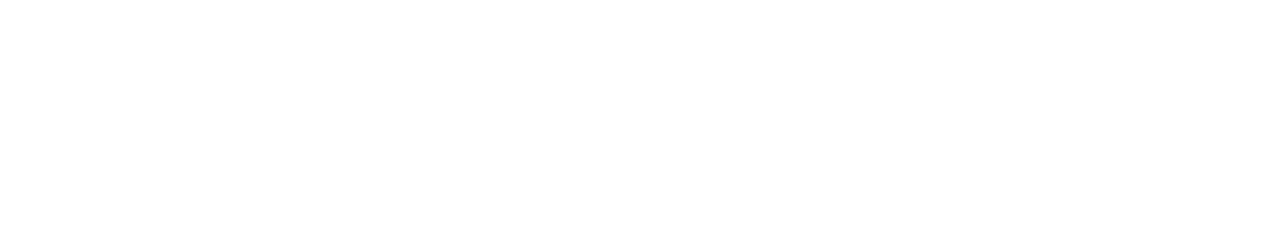
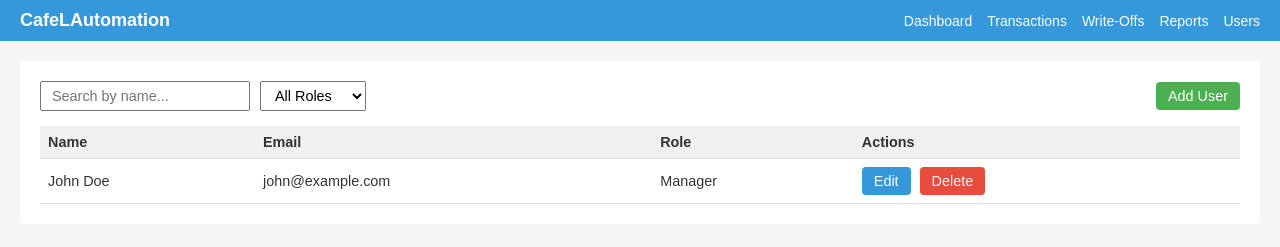
Before and after one commit to kosach/caffe-control, a plain HTML site: page docs/usermanagement.html in a window 1280 px wide. Drawn offline with Linux system fonts and the light colour scheme.

Commit message:
Added usermanagement

```diff
--- a/docs/reports.css
+++ b/docs/reports.css
@@ -6,7 +6,34 @@ body {
   margin: 0;
   padding: 1rem;
 }
+.navbar {
+  background-color: #3498db;
+  color: white;
+  padding: 10px 20px;
+  display: flex;
+  justify-content: space-between;
+  align-items: center;
+}
 
+.navbar h1 {
+  font-size: 18px;
+  margin: 0;
+}
+
+.menu {
+  display: flex;
+  gap: 15px;
+}
+
+.menu a {
+  color: white;
+  text-decoration: none;
+  font-size: 14px;
+}
+
+.menu a:hover {
+  text-decoration: underline;
+}
 /* Filter bar layout */
 .filter-bar {
   display: flex;
--- /dev/null
+++ b/docs/usermanagement.css
@@ -0,0 +1,255 @@
+/* Base styling */
+body {
+  font-family: Arial, sans-serif;
+  background: #f5f5f5;
+  /* light grey page background */
+  color: #333;
+  margin: 0;
+  padding: 20px;
+}
+.navbar {
+  background-color: #3498db;
+  color: white;
+  padding: 10px 20px;
+  display: flex;
+  justify-content: space-between;
+  align-items: center;
+}
+
+.navbar h1 {
+  font-size: 18px;
+  margin: 0;
+}
+
+.menu {
+  display: flex;
+  gap: 15px;
+}
+
+.menu a {
+  color: white;
+  text-decoration: none;
+  font-size: 14px;
+}
+
+.menu a:hover {
+  text-decoration: underline;
+}
+.user-management-container {
+  max-width: 1200px;
+  margin: 0 auto;
+  background: #fff;
+  padding: 20px;
+  border-radius: 5px;
+}
+
+/* Toolbar (search, filter, add button) */
+.toolbar {
+  display: flex;
+  flex-wrap: wrap;
+  justify-content: space-between;
+  align-items: center;
+  margin-bottom: 15px;
+}
+
+.search-filter {
+  display: flex;
+  gap: 10px;
+  flex-wrap: wrap;
+}
+
+.search-filter input[type="text"],
+.search-filter select {
+  padding: 5px 10px;
+  font-size: 0.9rem;
+}
+
+.btn {
+  padding: 6px 12px;
+  font-size: 0.9rem;
+  cursor: pointer;
+  border: none;
+  border-radius: 4px;
+}
+
+.btn-add {
+  background-color: #4CAF50;
+  /* green add button */
+  color: #fff;
+}
+
+.btn-edit {
+  background-color: #3498DB;
+  /* blue edit button */
+  color: #fff;
+  margin-right: 5px;
+}
+
+.btn-delete {
+  background-color: #E74C3C;
+  /* red delete button */
+  color: #fff;
+}
+
+.btn:hover {
+  opacity: 0.8;
+}
+
+/* Users table */
+.users-table {
+  width: 100%;
+  border-collapse: collapse;
+  font-size: 0.9rem;
+}
+
+.users-table th,
+.users-table td {
+  text-align: left;
+  padding: 8px;
+}
+
+.users-table th {
+  background: #f0f0f0;
+}
+
+.users-table tr:nth-child(even) {
+  background: #fafafa;
+}
+
+/* Actions column center alignment */
+.users-table td:last-child {
+  text-align: center;
+}
+
+/* Modal overlay and content */
+.modal {
+  display: none;
+  /* hidden by default */
+  position: fixed;
+  top: 0;
+  left: 0;
+  width: 100%;
+  height: 100%;
+  background: rgba(0, 0, 0, 0.5);
+  /* semi-transparent overlay */
+  align-items: center;
+  justify-content: center;
+}
+
+.modal-content {
+  background: #fff;
+  padding: 20px;
+  width: 100%;
+  max-width: 400px;
+  border-radius: 5px;
+  position: relative;
+}
+
+.modal-close {
+  position: absolute;
+  top: 10px;
+  right: 15px;
+  font-size: 1.2rem;
+  cursor: pointer;
+}
+
+.modal h2 {
+  margin-top: 0;
+}
+
+.form-group {
+  margin-bottom: 10px;
+}
+
+.form-group label {
+  display: block;
+  margin-bottom: 3px;
+}
+
+.form-group input,
+.form-group select {
+  width: 100%;
+  padding: 6px;
+  box-sizing: border-box;
+}
+
+.permissions-section {
+  margin: 15px 0;
+  padding: 10px;
+  background: #f9f9f9;
+  border: 1px solid #ddd;
+}
+
+.permissions-section label {
+  font-size: 0.9rem;
+  margin-bottom: 5px;
+}
+
+.modal-actions {
+  text-align: right;
+  margin-top: 10px;
+}
+
+.btn-save {
+  background-color: #4CAF50;
+  color: #fff;
+  margin-right: 10px;
+}
+
+.btn-cancel {
+  background-color: #ccc;
+}
+
+.btn-cancel:hover {
+  opacity: 0.8;
+}
+
+/* Responsive adjustments */
+@media (max-width: 600px) {
+  .toolbar {
+    flex-direction: column;
+    align-items: stretch;
+  }
+
+  .toolbar .search-filter {
+    width: 100%;
+    margin-bottom: 10px;
+  }
+
+  .users-table,
+  .users-table thead,
+  .users-table tbody,
+  .users-table th,
+  .users-table td,
+  .users-table tr {
+    display: block;
+  }
+
+  .users-table tr {
+    margin-bottom: 15px;
+    background: #fff;
+    border: 1px solid #ddd;
+    padding: 10px;
+  }
+
+  .users-table tr:nth-child(even) {
+    background: #fff;
+    /* disable striping in mobile view */
+  }
+
+  .users-table td {
+    display: flex;
+    justify-content: space-between;
+    padding: 5px 0;
+  }
+
+  .users-table td::before {
+    content: attr(data-label);
+    font-weight: bold;
+  }
+
+  .users-table th {
+    display: none;
+    /* hide header in mobile view (labels shown via ::before on td) */
+  }
+}
--- a/docs/usermanagement.html
+++ b/docs/usermanagement.html
@@ -0,0 +1,331 @@
+<!DOCTYPE html>
+<html lang="en">
+
+<head>
+  <meta charset="UTF-8">
+  <meta name="viewport" content="width=device-width, initial-scale=1.0">
+  <title>User Management - CafeLAutomation</title>
+  <style>
+    body {
+      font-family: Arial, sans-serif;
+      background: #f5f5f5;
+      color: #333;
+      margin: 0;
+      padding: 0;
+    }
+
+    /* Navbar */
+    .navbar {
+      background-color: #3498db;
+      color: white;
+      padding: 10px 20px;
+      display: flex;
+      justify-content: space-between;
+      align-items: center;
+    }
+
+    .navbar h1 {
+      font-size: 18px;
+      margin: 0;
+    }
+
+    .menu {
+      display: flex;
+      gap: 15px;
+    }
+
+    .menu a {
+      color: white;
+      text-decoration: none;
+      font-size: 14px;
+    }
+
+    .menu a:hover {
+      text-decoration: underline;
+    }
+
+    /* Container */
+    .user-management-container {
+      max-width: 1200px;
+      margin: 20px auto;
+      background: #fff;
+      padding: 20px;
+      border-radius: 5px;
+    }
+
+    /* Toolbar */
+    .toolbar {
+      display: flex;
+      justify-content: space-between;
+      align-items: center;
+      flex-wrap: wrap;
+      margin-bottom: 15px;
+    }
+
+    .search-filter {
+      display: flex;
+      gap: 10px;
+      flex-wrap: wrap;
+    }
+
+    .search-filter input,
+    .search-filter select {
+      padding: 5px 10px;
+      font-size: 0.9rem;
+    }
+
+    .btn {
+      padding: 6px 12px;
+      font-size: 0.9rem;
+      cursor: pointer;
+      border: none;
+      border-radius: 4px;
+    }
+
+    .btn-add {
+      background-color: #4CAF50;
+      color: #fff;
+    }
+
+    .btn-edit {
+      background-color: #3498DB;
+      color: #fff;
+      margin-right: 5px;
+    }
+
+    .btn-delete {
+      background-color: #E74C3C;
+      color: #fff;
+    }
+
+    .btn:hover {
+      opacity: 0.8;
+    }
+
+    /* Table */
+    .users-table {
+      width: 100%;
+      border-collapse: collapse;
+      font-size: 0.9rem;
+    }
+
+    .users-table th,
+    .users-table td {
+      text-align: left;
+      padding: 8px;
+      border-bottom: 1px solid #ddd;
+    }
+
+    .users-table th {
+      background: #f0f0f0;
+    }
+
+    /* Modal */
+    .modal {
+      display: none;
+      position: fixed;
+      top: 0;
+      left: 0;
+      width: 100%;
+      height: 100%;
+      background: rgba(0, 0, 0, 0.5);
+      align-items: center;
+      justify-content: center;
+    }
+
+    .modal-content {
+      background: #fff;
+      padding: 20px;
+      width: 100%;
+      max-width: 400px;
+      border-radius: 5px;
+      position: relative;
+    }
+
+    .modal-close {
+      position: absolute;
+      top: 10px;
+      right: 15px;
+      font-size: 1.2rem;
+      cursor: pointer;
+    }
+
+    .form-group {
+      margin-bottom: 10px;
+    }
+
+    .form-group input,
+    .form-group select {
+      width: 100%;
+      padding: 6px;
+      box-sizing: border-box;
+    }
+
+    .permissions-section {
+      margin: 15px 0;
+      padding: 10px;
+      background: #f9f9f9;
+      border: 1px solid #ddd;
+    }
+
+    .modal-actions {
+      text-align: right;
+      margin-top: 10px;
+    }
+
+    .btn-save {
+      background-color: #4CAF50;
+      color: #fff;
+      margin-right: 10px;
+    }
+
+    .btn-cancel {
+      background-color: #ccc;
+    }
+  </style>
+</head>
+
+<body>
+
+  <!-- Navbar -->
+  <div class="navbar">
+    <h1>CafeLAutomation</h1>
+    <div class="menu">
+      <a href="dashboard.html">Dashboard</a>
+      <a href="transactions.html">Transactions</a>
+      <a href="writeoff.html">Write-Offs</a>
+      <a href="reports.html">Reports</a>
+      <a href="usermanagement.html">Users</a>
+    </div>
+  </div>
+
+  <!-- User Management Container -->
+  <div class="user-management-container">
+    <!-- Toolbar -->
+    <div class="toolbar">
+      <div class="search-filter">
+        <input type="text" id="searchInput" placeholder="Search by name...">
+        <select id="roleFilter">
+          <option value="">All Roles</option>
+          <option value="Admin">Admin</option>
+          <option value="Manager">Manager</option>
+          <option value="Employee">Employee</option>
+        </select>
+      </div>
+      <button id="addUserBtn" class="btn btn-add">Add User</button>
+    </div>
+
+    <!-- Users Table -->
+    <table class="users-table" id="usersTbody">
+      <thead>
+        <tr>
+          <th>Name</th>
+          <th>Email</th>
+          <th>Role</th>
+          <th>Actions</th>
+        </tr>
+      </thead>
+      <tbody>
+        <tr>
+          <td>John Doe</td>
+          <td>john@example.com</td>
+          <td>Manager</td>
+          <td>
+            <button class="btn btn-edit">Edit</button>
+            <button class="btn btn-delete">Delete</button>
+          </td>
+        </tr>
+      </tbody>
+    </table>
+
+    <!-- User Modal -->
+    <div id="userModal" class="modal">
+      <div class="modal-content">
+        <span id="closeModal" class="modal-close">&times;</span>
+        <h2 id="modalTitle">Add User</h2>
+        <form id="userForm">
+          <div class="form-group">
+            <label>Name:</label>
+            <input type="text" id="userName" required>
+          </div>
+          <div class="form-group">
+            <label>Email:</label>
+            <input type="email" id="userEmail" required>
+          </div>
+          <div class="form-group">
+            <label>Role:</label>
+            <select id="userRole">
+              <option value="Admin">Admin</option>
+              <option value="Manager">Manager</option>
+              <option value="Employee">Employee</option>
+            </select>
+          </div>
+          <div class="permissions-section">
+            <label><input type="checkbox"> Can manage inventory</label><br>
+            <label><input type="checkbox"> Can manage users</label><br>
+            <label><input type="checkbox"> Can view reports</label><br>
+            <label><input type="checkbox"> Can configure settings</label>
+          </div>
+          <div class="modal-actions">
+            <button type="submit" class="btn btn-save">Save</button>
+            <button type="button" id="cancelBtn" class="btn btn-cancel">Cancel</button>
+          </div>
+        </form>
+      </div>
+    </div>
+
+  </div>
+
+  <script>
+    const addUserBtn = document.getElementById('addUserBtn');
+    const modal = document.getElementById('userModal');
+    const closeModalBtn = document.getElementById('closeModal');
+    const cancelBtn = document.getElementById('cancelBtn');
+    const userForm = document.getElementById('userForm');
+    const usersTbody = document.querySelector('#usersTbody tbody');
+    const searchInput = document.getElementById('searchInput');
+    const roleFilter = document.getElementById('roleFilter');
+
+    // Open modal
+    addUserBtn.onclick = () => {
+      modal.style.display = "flex";
+    }
+
+    closeModalBtn.onclick = cancelBtn.onclick = () => {
+      modal.style.display = "none";
+    }
+
+    // Search filter
+    searchInput.addEventListener('input', () => {
+      const rows = document.querySelectorAll('#usersTbody tbody tr');
+      rows.forEach(row => {
+        const name = row.cells[0].innerText.toLowerCase();
+        row.style.display = name.includes(searchInput.value.toLowerCase()) ? "" : "none";
+      });
+    });
+
+    // Form submit
+    userForm.onsubmit = (e) => {
+      e.preventDefault();
+      const name = document.getElementById('userName').value;
+      const email = document.getElementById('userEmail').value;
+      const role = document.getElementById('userRole').value;
+
+      const newRow = document.createElement('tr');
+      newRow.innerHTML = `
+        <td>${name}</td>
+        <td>${email}</td>
+        <td>${role}</td>
+        <td>
+          <button class="btn btn-edit">Edit</button>
+          <button class="btn btn-delete">Delete</button>
+        </td>`;
+      document.querySelector('#usersTbody tbody').appendChild(newRow);
+      modal.style.display = "none";
+      userForm.reset();
+    }
+  </script>
+
+</body>
+
+</html>
```
Also changed, not shown: docs/reports.html (+10 -0 lines), docs/usermanagement.js (added, +45 -0 lines).
